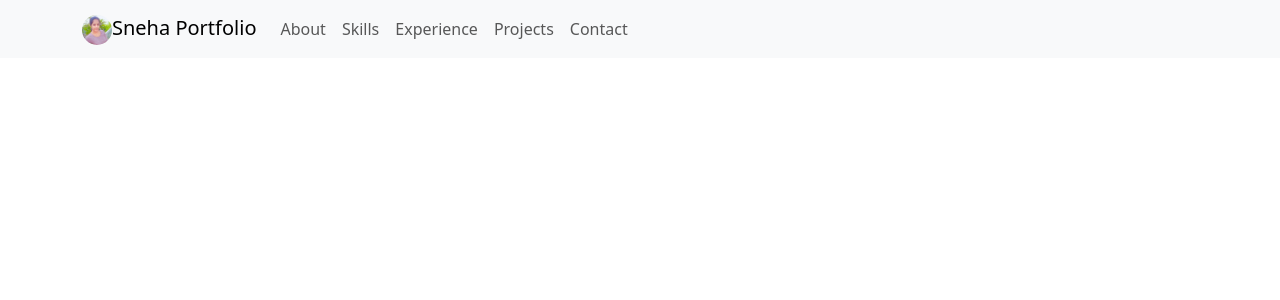
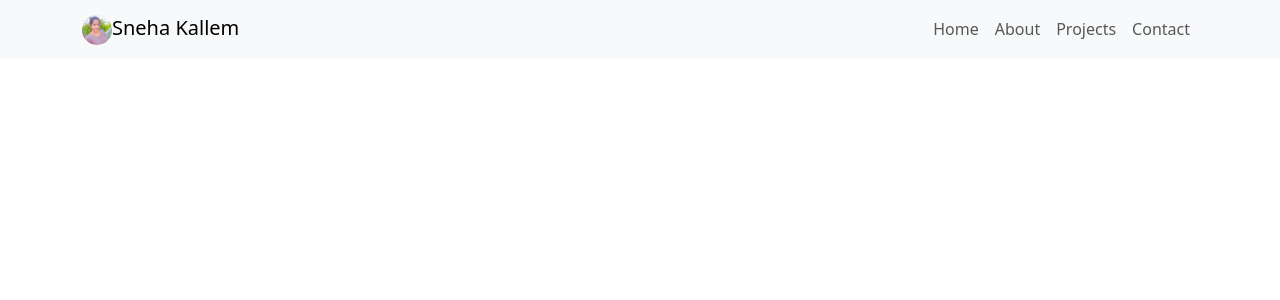
Before and after one commit to SnehaKallem/portfolio, a React (Create React App) app: page /header1 in a window 1280 px wide. Shown: the top 300 px of the page. Built offline with nearby package versions, Linux system fonts and the light colour scheme.

Commit message:
added portfolio

```diff
--- a/src/components/Header1.js
+++ b/src/components/Header1.js
@@ -7,25 +7,21 @@ const Header1 = () => {
         <nav className="navbar navbar-expand-lg navbar-light bg-light fixed-top">
             <div className="container">
                 <a className="navbar-brand" href="/">
-                <img src="Sneha1.jpeg" alt="Profilepic" className="img-fluid rounded-circle" style={{ width: '30px', height: '30px' }} />
-
-
-                    Sneha Portfolio
+                    <img src="Sneha1.jpeg" alt="Profilepic" className="img-fluid rounded-circle" style={{ width: '30px', height: '30px' }} />
+                    Sneha Kallem
                 </a>
                 <button className="navbar-toggler" type="button" data-bs-toggle="collapse" data-bs-target="#navbarNav" aria-controls="navbarNav" aria-expanded="false" aria-label="Toggle navigation">
                     <span className="navbar-toggler-icon"></span>
                 </button>
-                <div className="collapse navbar-collapse" id="navbarNav">
+                <div className="collapse navbar-collapse justify-content-end" id="navbarNav">
                     <ul className="navbar-nav">
                         <li className="nav-item">
-                            <a className="nav-link" href="#about">About</a>
+                            <a className="nav-link" href="#home">Home</a>
                         </li>
                         <li className="nav-item">
-                            <a className="nav-link" href="#skills">Skills</a>
+                            <a className="nav-link" href="#skills">About</a>
                         </li>
-                        <li className="nav-item">
-                            <a className="nav-link" href="#experience">Experience</a>
-                        </li>
+
                         <li className="nav-item">
                             <a className="nav-link" href="#projects">Projects</a>
                         </li>
```
